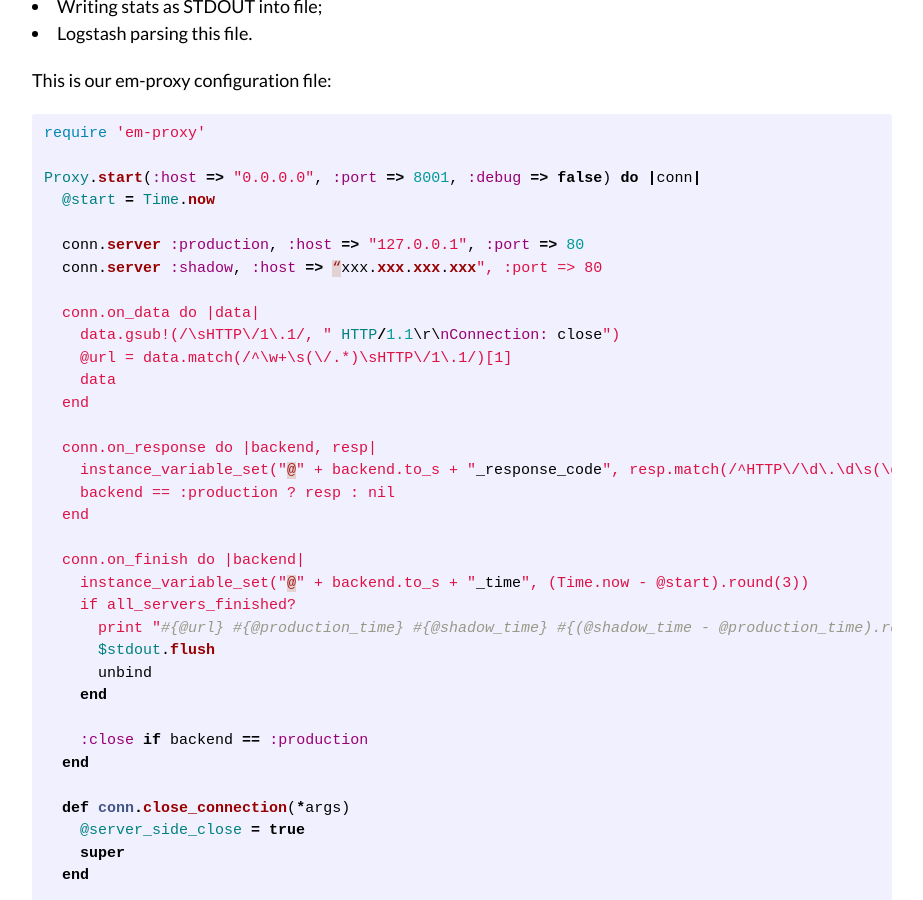
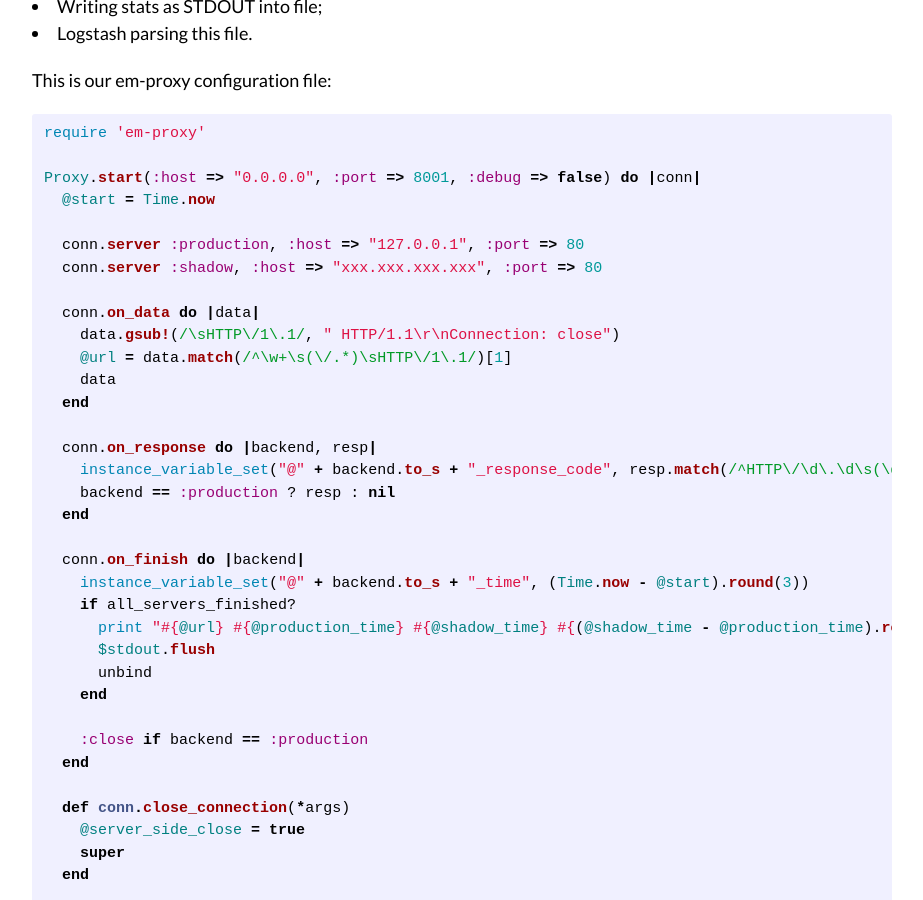
Before and after one commit to reevoo/reevoo.github.io, a Jekyll site: the page built from _posts/2014-08-19-shadow-stress-test.markdown, in a window 1280 px wide and 900 px high, scrolled down 781 px. Shown: the whole window, without its empty margins (178-1101 px from the left). Built offline with Jekyll 4.4.1, drawn with Linux system fonts in a browser that asks for light colours; comment, search, counter and statistics services are not loaded.

Commit message:
Remove "smart quote" to fix syntax highlighting
THANKS APPLE

```diff
--- a/_posts/2014-08-19-shadow-stress-test.markdown
+++ b/_posts/2014-08-19-shadow-stress-test.markdown
@@ -32,7 +32,7 @@
   @start = Time.now
 
   conn.server :production, :host => "127.0.0.1", :port => 80
-  conn.server :shadow, :host => “xxx.xxx.xxx.xxx", :port => 80
+  conn.server :shadow, :host => "xxx.xxx.xxx.xxx", :port => 80
 
   conn.on_data do |data|
     data.gsub!(/\sHTTP\/1\.1/, " HTTP/1.1\r\nConnection: close")
```
